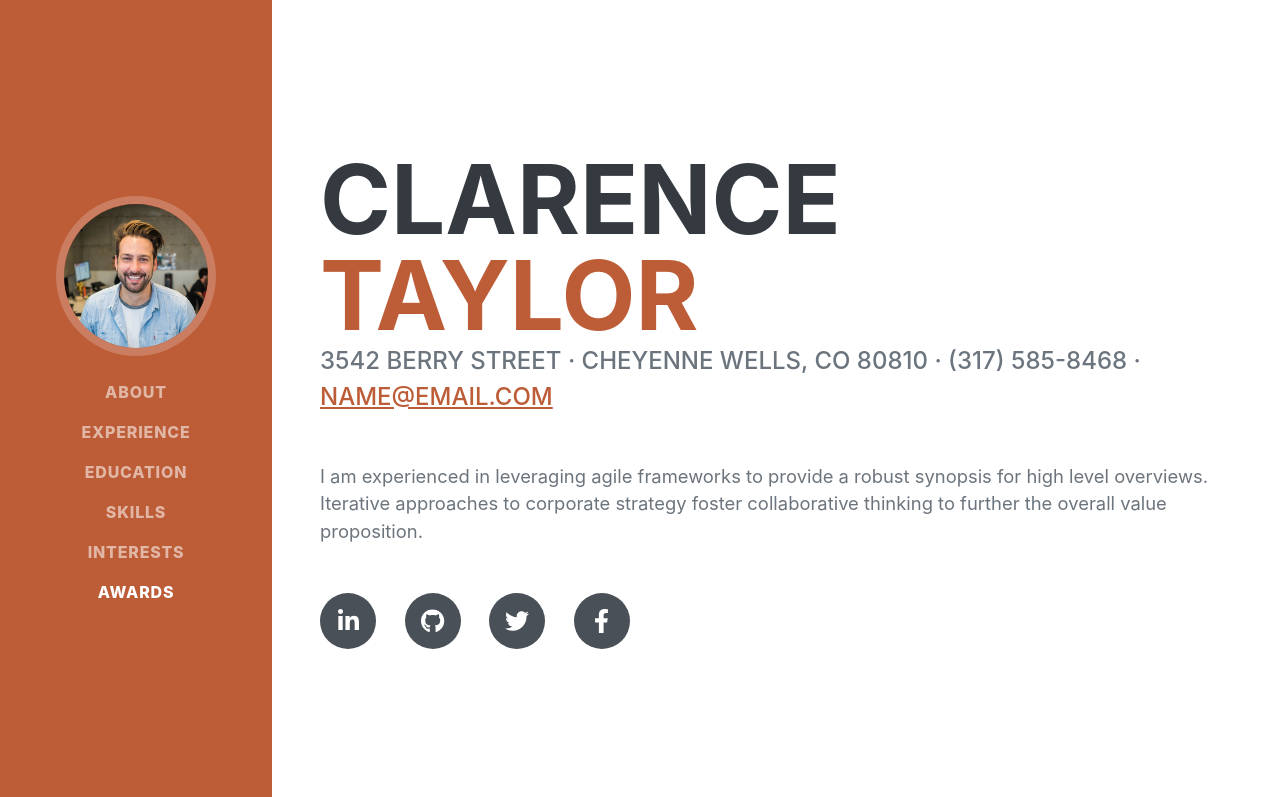
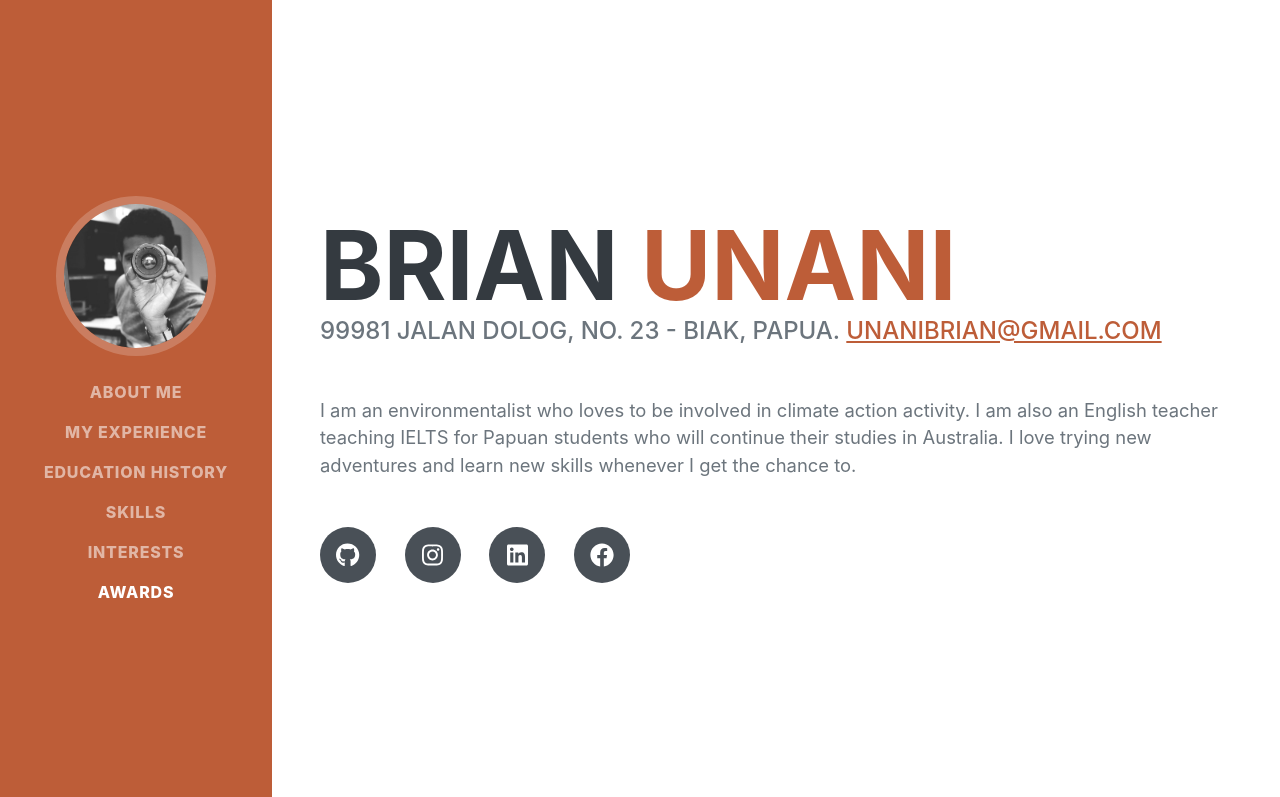
Before and after one commit to brianunani/sacode-day11-project01, a plain HTML site: page index.html in a window 1280 px wide. Shown: the top 797 px of the page. Drawn offline with nearby package versions, Linux system fonts and the light colour scheme; a web font is replaced by a local one.

Commit message:
final about me

```diff
--- a/index.html
+++ b/index.html
@@ -5,7 +5,7 @@
         <meta name="viewport" content="width=device-width, initial-scale=1, shrink-to-fit=no" />
         <meta name="description" content="" />
         <meta name="author" content="" />
-        <title>Resume - Start Bootstrap Theme</title>
+        <title>Resume - Brian Unani</title>
         <link rel="icon" type="image/x-icon" href="assets/img/favicon.ico" />
         <!-- Font Awesome icons (free version)-->
         <script src="https://use.fontawesome.com/releases/v6.1.0/js/all.js" crossorigin="anonymous"></script>
@@ -20,14 +20,14 @@
         <nav class="navbar navbar-expand-lg navbar-dark bg-primary fixed-top" id="sideNav">
             <a class="navbar-brand js-scroll-trigger" href="#page-top">
                 <span class="d-block d-lg-none">Clarence Taylor</span>
-                <span class="d-none d-lg-block"><img class="img-fluid img-profile rounded-circle mx-auto mb-2" src="assets/img/profile.jpg" alt="..." /></span>
+                <span class="d-none d-lg-block"><img class="img-fluid img-profile rounded-circle mx-auto mb-2" src="assets/img/brian.jpg" alt="..." /></span>
             </a>
             <button class="navbar-toggler" type="button" data-bs-toggle="collapse" data-bs-target="#navbarResponsive" aria-controls="navbarResponsive" aria-expanded="false" aria-label="Toggle navigation"><span class="navbar-toggler-icon"></span></button>
             <div class="collapse navbar-collapse" id="navbarResponsive">
                 <ul class="navbar-nav">
-                    <li class="nav-item"><a class="nav-link js-scroll-trigger" href="#about">About</a></li>
-                    <li class="nav-item"><a class="nav-link js-scroll-trigger" href="#experience">Experience</a></li>
-                    <li class="nav-item"><a class="nav-link js-scroll-trigger" href="#education">Education</a></li>
+                    <li class="nav-item"><a class="nav-link js-scroll-trigger" href="#about-me">About Me</a></li>
+                    <li class="nav-item"><a class="nav-link js-scroll-trigger" href="#my-experience">My Experience</a></li>
+                    <li class="nav-item"><a class="nav-link js-scroll-trigger" href="#education-history">Education History</a></li>
                     <li class="nav-item"><a class="nav-link js-scroll-trigger" href="#skills">Skills</a></li>
                     <li class="nav-item"><a class="nav-link js-scroll-trigger" href="#interests">Interests</a></li>
                     <li class="nav-item"><a class="nav-link js-scroll-trigger" href="#awards">Awards</a></li>
@@ -37,28 +37,28 @@
         <!-- Page Content-->
         <div class="container-fluid p-0">
             <!-- About-->
-            <section class="resume-section" id="about">
+            <section class="resume-section" id="about-me">
                 <div class="resume-section-content">
                     <h1 class="mb-0">
-                        Clarence
-                        <span class="text-primary">Taylor</span>
+                        Brian
+                        <span class="text-primary">Unani</span>
                     </h1>
                     <div class="subheading mb-5">
-                        3542 Berry Street · Cheyenne Wells, CO 80810 · (317) 585-8468 ·
-                        <a href="mailto:name@email.com">name@email.com</a>
+                        99981 Jalan Dolog, no. 23 - Biak, Papua.
+                        <a href="mailto:unanibrian@gmail.com">unanibrian@gmail.com</a>
                     </div>
-                    <p class="lead mb-5">I am experienced in leveraging agile frameworks to provide a robust synopsis for high level overviews. Iterative approaches to corporate strategy foster collaborative thinking to further the overall value proposition.</p>
+                    <p class="lead mb-5">I am an environmentalist who loves to be involved in climate action activity. I am also an English teacher teaching IELTS for Papuan students who will continue their studies in Australia. I love trying new adventures and learn new skills whenever I get the chance to.</p>
                     <div class="social-icons">
-                        <a class="social-icon" href="#!"><i class="fab fa-linkedin-in"></i></a>
-                        <a class="social-icon" href="#!"><i class="fab fa-github"></i></a>
-                        <a class="social-icon" href="#!"><i class="fab fa-twitter"></i></a>
-                        <a class="social-icon" href="#!"><i class="fab fa-facebook-f"></i></a>
+                        <a class="social-icon" href="https://github.com/brianunani" target="_blank"><i class="fab fa-github"></i></a>
+                        <a class="social-icon" href="https://www.instagram.com/abiiii29/?hl=en" target="_blank"><i class="fab fa-instagram"></i></a>
+                        <a class="social-icon" href="#" target="_blank"><i class="fab fa-linkedin"></i></a>
+                        <a class="social-icon" href="https://web.facebook.com/brian.unani.3" target="_blank"><i class="fab fa-facebook"></i></a>
                     </div>
                 </div>
             </section>
             <hr class="m-0" />
             <!-- Experience-->
-            <section class="resume-section" id="experience">
+            <section class="resume-section" id="my-experience">
                 <div class="resume-section-content">
                     <h2 class="mb-5">Experience</h2>
                     <div class="d-flex flex-column flex-md-row justify-content-between mb-5">
@@ -97,7 +97,7 @@
             </section>
             <hr class="m-0" />
             <!-- Education-->
-            <section class="resume-section" id="education">
+            <section class="resume-section" id="education-history">
                 <div class="resume-section-content">
                     <h2 class="mb-5">Education</h2>
                     <div class="d-flex flex-column flex-md-row justify-content-between mb-5">
```
Also changed, not shown: assets/img/brian.jpg (added).
